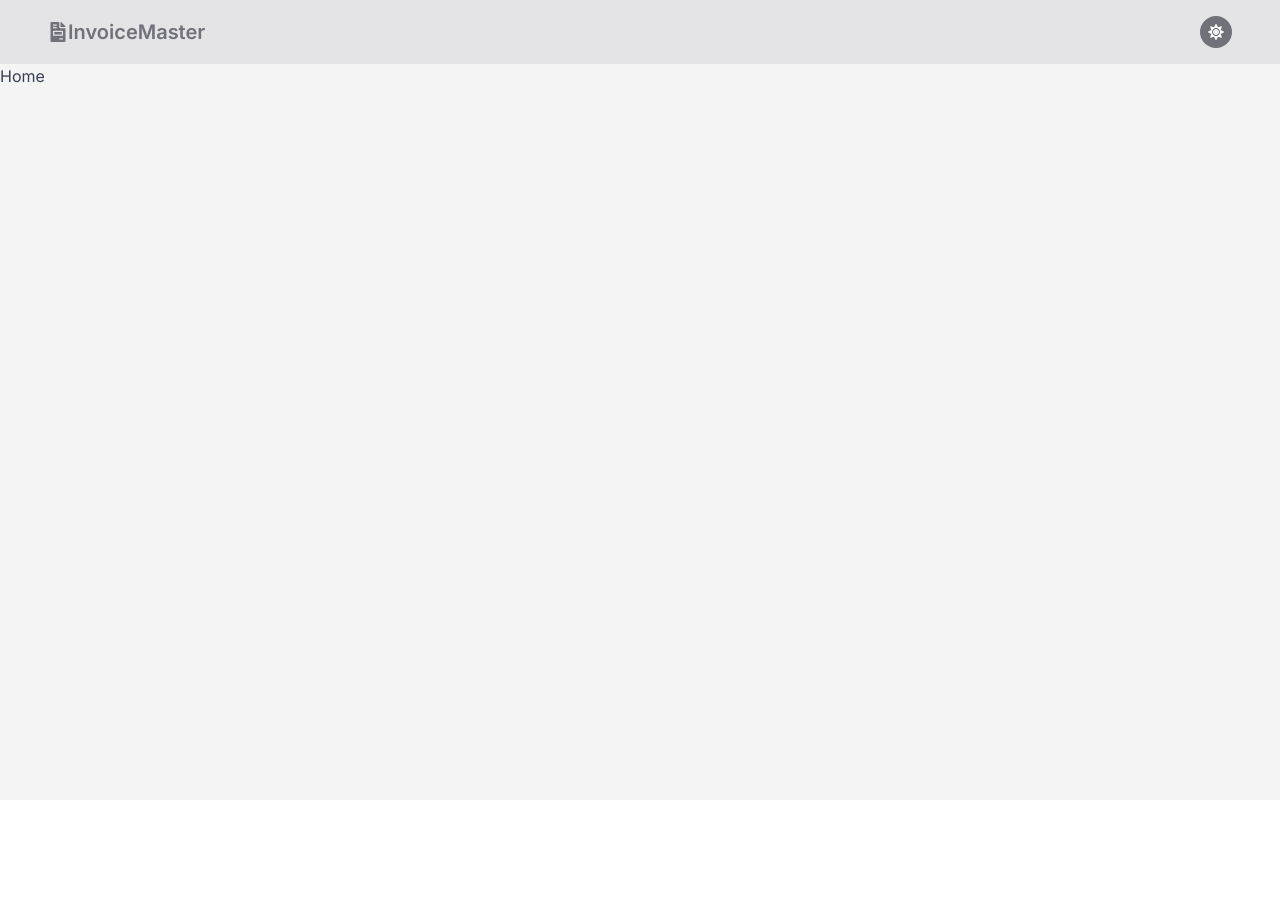
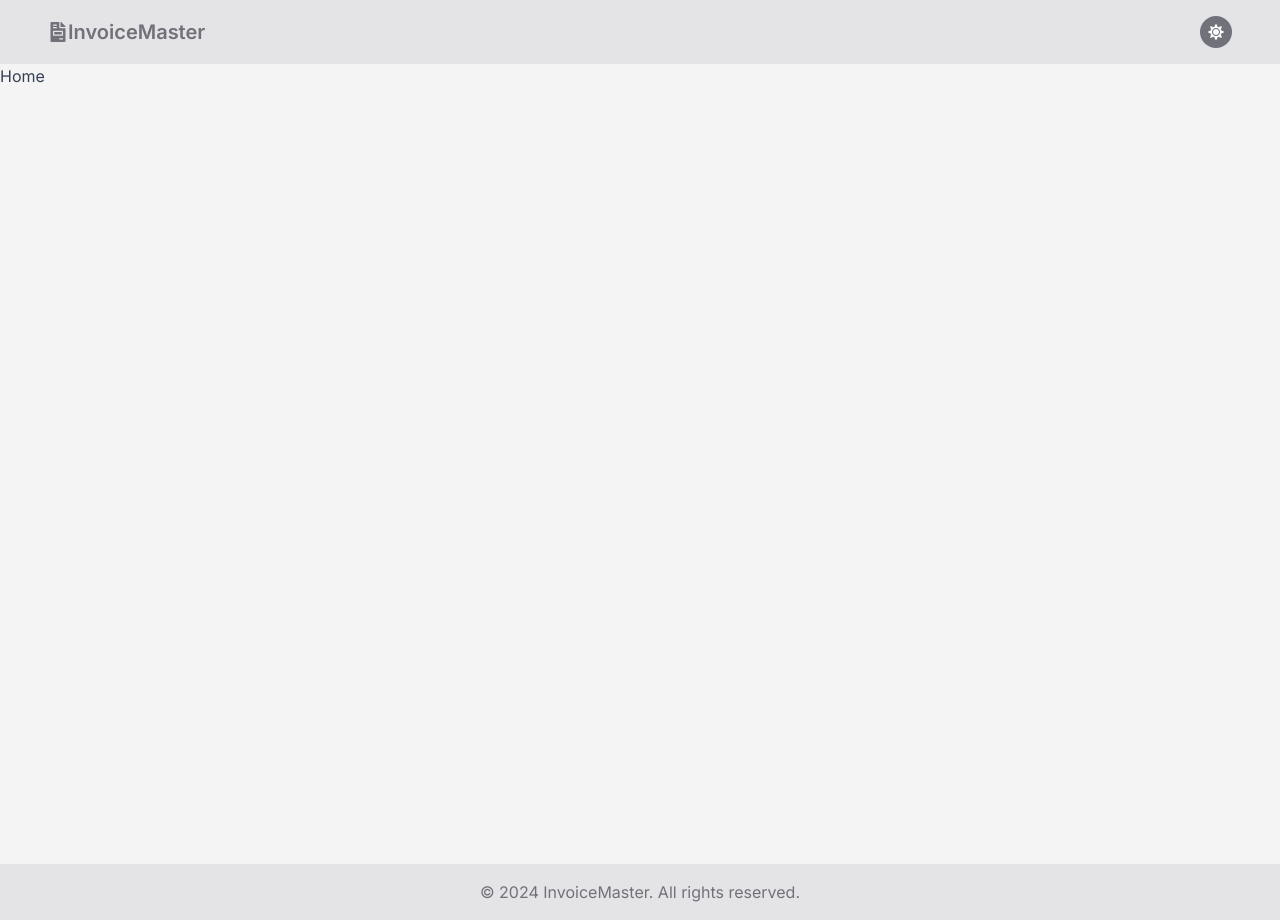
Before and after one commit to prasenjitpriyan/invoicemaster, a Next.js app: page / in a window 1280 px wide. Before the commit the page ends 800 px from the top, so only its background shows below. Built offline with nearby package versions, Linux system fonts and the light colour scheme.

Commit message:
Footer added

```diff
--- a/app/layout.tsx
+++ b/app/layout.tsx
@@ -4,6 +4,7 @@ import "./globals.css";
 import Header from "@/components/Header";
 import StoreProvider from "@/lib/StoreProvider";
 import ThemeProvider from "@/components/ThemeProvider";
+import Footer from "@/components/Footer";
 
 const inter = Inter({ subsets: ["latin"] });
 
@@ -25,6 +26,7 @@ export default function RootLayout({
           <ThemeProvider>
             <Header />
             {children}
+            <Footer />
           </ThemeProvider>
         </StoreProvider>
       </body>
--- a/app/page.tsx
+++ b/app/page.tsx
@@ -1,7 +1,7 @@
 import React from "react";
 
 const Home: React.FC = () => {
-  return <div>Home</div>;
+  return <div className="min-h-screen">Home</div>;
 };
 
 export default Home;
--- /dev/null
+++ b/components/Footer.tsx
@@ -0,0 +1,15 @@
+import React from "react";
+
+const Footer: React.FC = () => {
+  const currentYear = new Date().getFullYear();
+
+  return (
+    <footer className="bg-zinc-200 dark:bg-zinc-500 text-zinc-500 dark:text-zinc-200 py-4">
+      <div className="container mx-auto text-center">
+        <p>&copy; {currentYear} InvoiceMaster. All rights reserved.</p>
+      </div>
+    </footer>
+  );
+};
+
+export default Footer;
```
